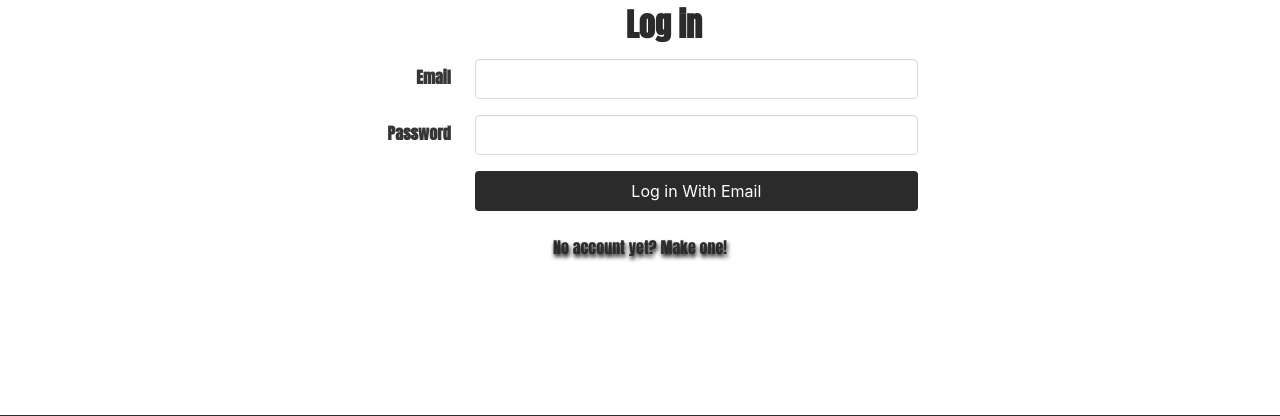
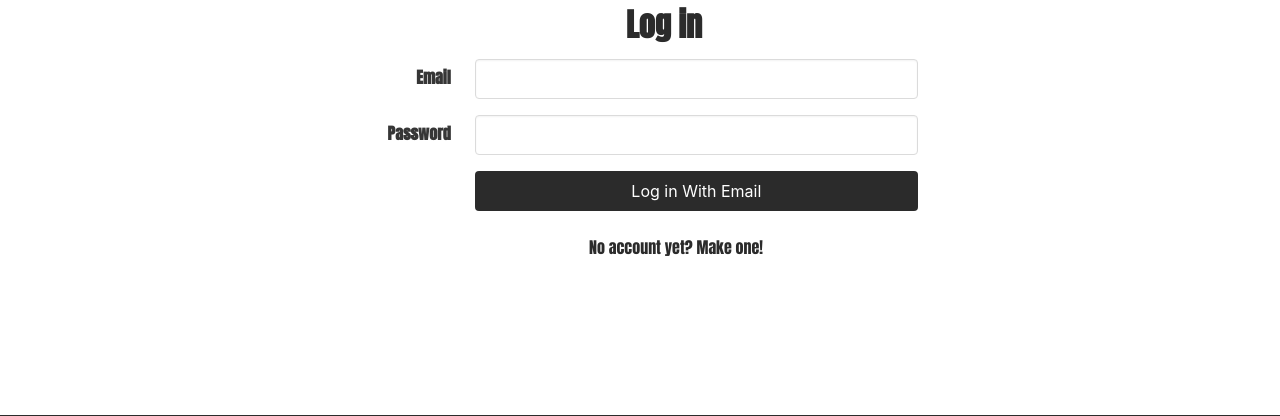
Before and after one commit to jesezwa/CLE-reservering, a PHP site: page /login.php in a window 1280 px wide. Shown: the part 254-670 px from the top of the page. Run offline with PHP 8.4, Linux system fonts and the light colour scheme; some web fonts are replaced.

Commit message:
Login pagina is af, er zijn comments toegevoegd

```diff
--- a/css/style.css
+++ b/css/style.css
@@ -115,11 +115,11 @@ footer .hero.footer-hero {
 .login-hero.hero {
     background-color: transparent;
 }
-
+/*
 .login-hero.hero p {
     color: #2B2B2B;
 }
-
+*/
 .login-hero.hero.is-primary .title {
     color: #2B2B2B;
 }
@@ -139,14 +139,18 @@ footer .hero.footer-hero {
 
 
 
-.make-account a{
+.login-hero p{
     text-decoration: none;
+    color: #2B2B2B;
+    text-shadow: none;
+}
+
+.login-hero a {
     color: #505050;
 
 }
 
-.make-account a:hover {
+a.make-account:hover {
     text-decoration: underline;
     color: #ba0000;
-
 }
--- a/login.php
+++ b/login.php
@@ -29,7 +29,9 @@
         </a>
     </div>
 
+
     <div id="navbarBasicExample" class="navbar-menu">
+        <!-- Navbar linker kant -->
         <div class="navbar-start pl-4">
             <a class="navbar-item">
                 Informatie
@@ -41,11 +43,12 @@
 
 
         </div>
-
+        <!-- Navbar logo in het midden -->
         <div>
             <a href="index.php"><img src="images/wilmaLogo.png" width="100" class="logo"></a>
         </div>
 
+        <!-- Navbar rechter kant -->
         <div class="navbar-end pr-4">
             <a class="navbar-item">
                 Register
@@ -115,8 +118,9 @@
                     <button class="button login-button is-link is-fullwidth" type="submit" name="submit">Log in With Email</button>
                 </div>
             </div>
-            <div class="column has-text-centered">
-                <p> No account yet? <a class="make-account" href="register.php">Make one!</a> </p>
+            <div class="column make-account">
+                <p class="pl-6 ml-5 has-text-centered"> No account yet? <a class="make-account" href="register.php">Make one!</a></p>
+
             </div>
         </form>
 
@@ -130,6 +134,7 @@
     <section class="hero is-small is-primary footer-hero">
         <div class="hero-body">
             <div class="columns">
+                <!-- Linker kant van de footer -->
                 <div class="column footer-start is-one-third mt-6">
                     <a href="#">
                         <p>
@@ -147,12 +152,14 @@
                         </p>
                     </a>
                 </div>
+
+                <!-- Logo in het midden -->
                 <div class="column is-one-third has-text-centered">
                     <a href="#"><img src="images/wilmaLogo.png" width="150" class="logo"></a>
                 </div>
 
 
-
+                <!-- Rechterkant van de footer met de sociale media -->
                 <div class="column footer-end mt-6 pt-5">
                     <a href="#">
                         <p class="has-text-centered">
```
Also changed, not shown: index.php (+12 -3 lines).
